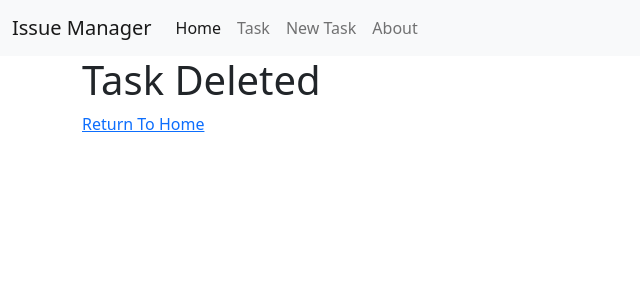
After one commit to BJakeLando/FSDI_113_issuemgr, a Django app: page /issues/success/ in a window 1280 px wide. The commit adds this page. Shown: the top 300 px of the page, without its empty margins (0-640 px from the left). Run offline with Django 4.2, Linux system fonts and the light colour scheme.

Commit message:
Assignment 3 V2

```diff
--- a/issues/urls.py
+++ b/issues/urls.py
@@ -7,4 +7,5 @@ urlpatterns = [
     path('new/', views.IssueCreateView.as_view(), name='new_issue'),
     path('<int:pk>/edit/', views.IssueUpdateView.as_view(), name='edit_issue'),
     path('<int:pk>/delete/', views.IssueDeleteView.as_view(), name='delete_issue'),
+    path('success/', views.SuccessView.as_view(), name='success'),
 ]
--- a/issues/views.py
+++ b/issues/views.py
@@ -1,4 +1,4 @@
-from django.views.generic import ListView, DetailView
+from django.views.generic import ListView, DetailView,TemplateView
 from django.views.generic.edit import CreateView, UpdateView, DeleteView
 
 from django.urls import reverse_lazy
@@ -51,8 +51,14 @@ class IssueUpdateView(UpdateView):
 class IssueDeleteView(DeleteView):
     template_name = "issues/delete.html"
     model = Issue
-    succes_url = reverse_lazy('board')
+    success_url = reverse_lazy('board')
 
-    def test_fun(self):
-        issue_obj = self.get_object()
+    def test_fun(self, pk):
+        issue_obj = self.get_object(pk)
+        issue_obj.delete()
         return self.request.user == issue_obj.reporter
+
+
+class SuccessView(TemplateView):
+    template_name= "issues/success.html"
+    model = Issue
--- a/templates/issues/delete.html
+++ b/templates/issues/delete.html
@@ -6,6 +6,6 @@
 <p>Are you sure you want to delete ""{{ issue.summary }}" ?</p>
 <form method="POST">
     {% csrf_token %}
-    <a href="{% url 'board' %}"><input type="submit" value="Confirm" class="btn btn-danger"></a>
+    <input type="submit" value="Confirm" class="btn btn-danger">
 </form>
 {% endblock content %}
--- /dev/null
+++ b/templates/issues/success.html
@@ -0,0 +1,8 @@
+{% extends 'base.html' %}
+
+{% block title %}Success!{% endblock title %}
+
+{% block content %}
+<h1>Task Deleted</h1>
+<a href="{% url 'home' %}">Return To Home</a>
+{% endblock content %}
```
Also changed, not shown: db.sqlite3.
